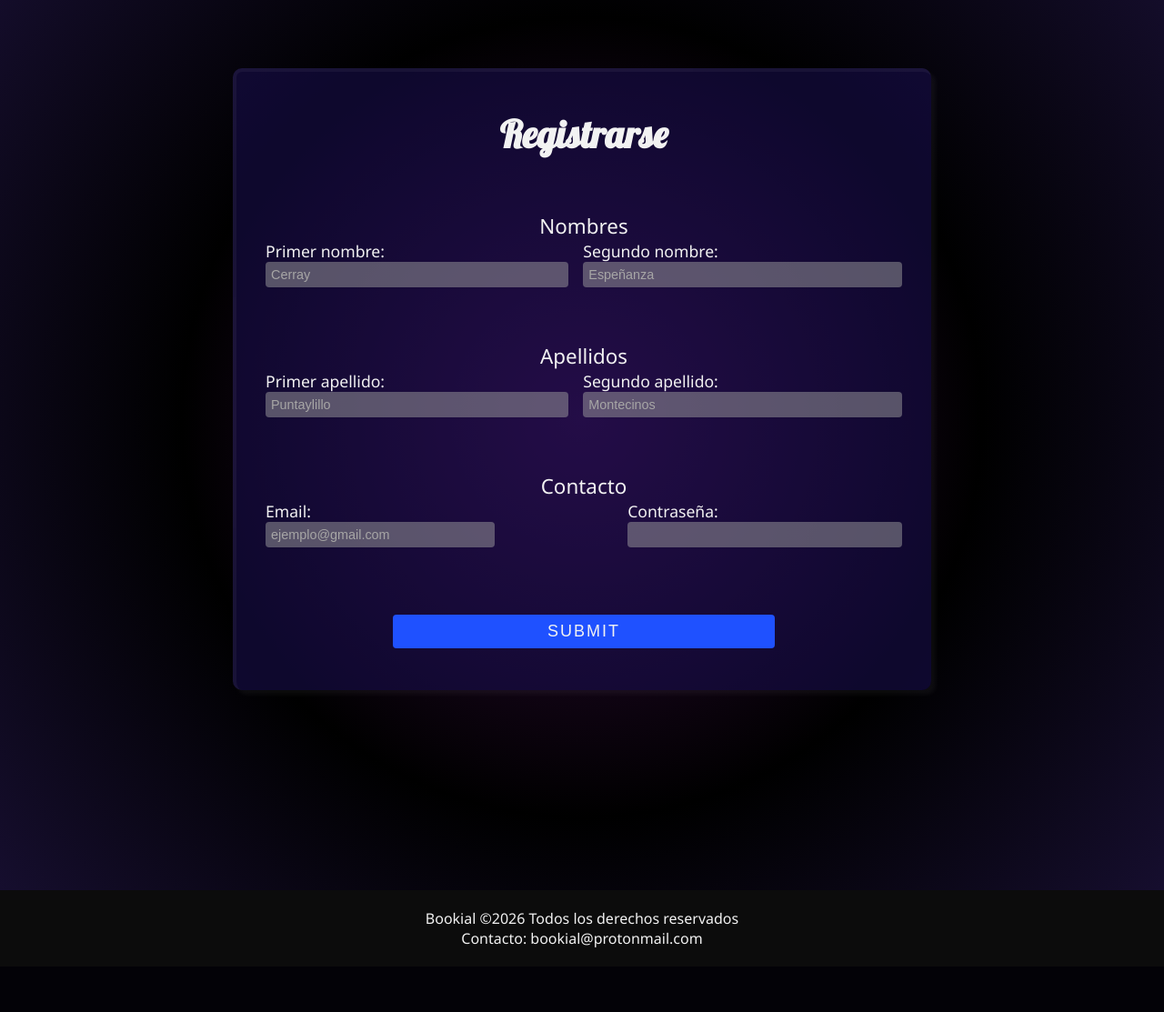
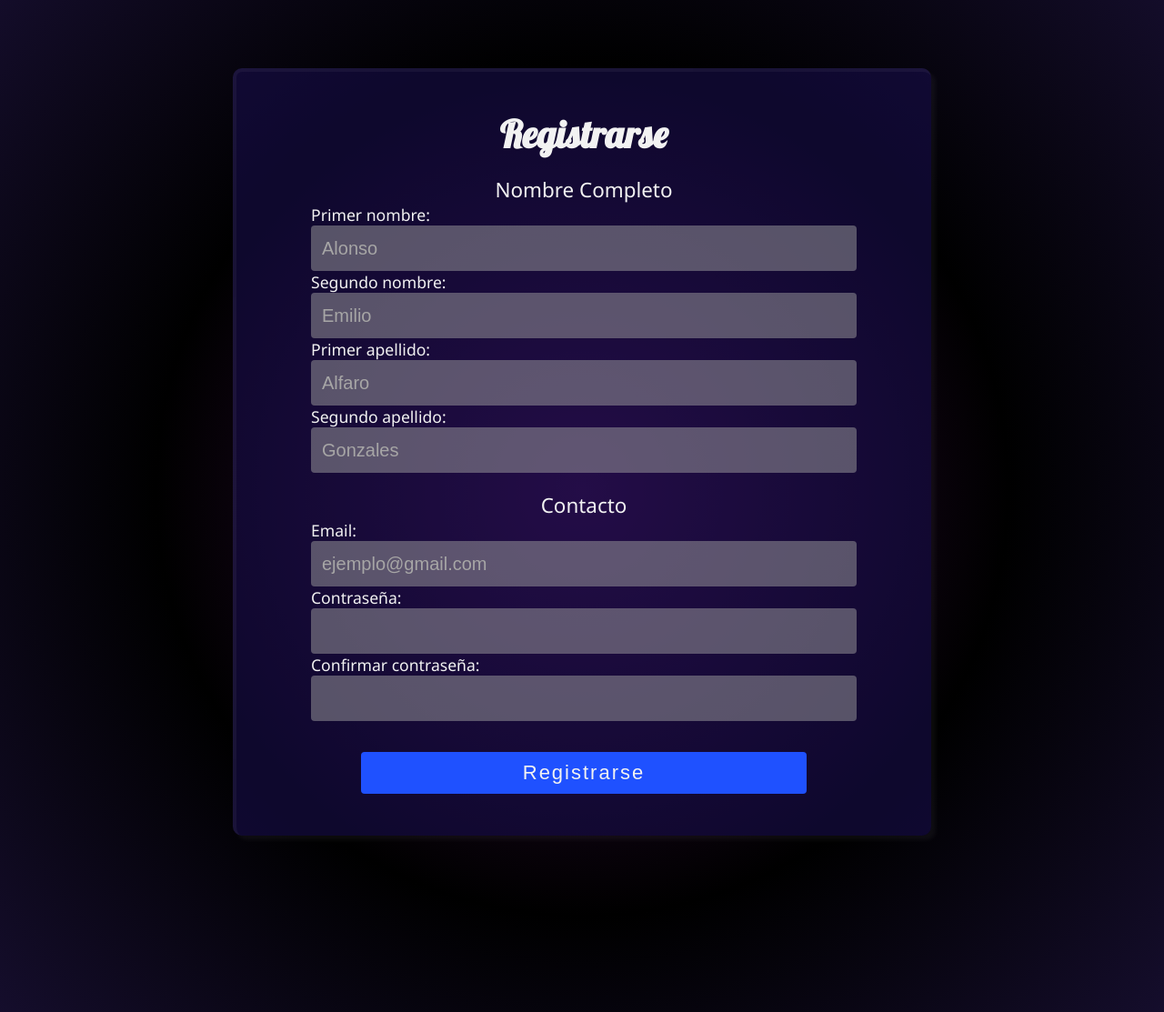
Before and after one commit to tecno-gg/Bookial-T2, a Flask app: template templates/public/register.html in a window 1280 px wide. Shown: the part 145-1258 px from the top of the page at 91% size. Before the commit the page ends 1187 px from the top, so only its background shows below. Run offline with Flask 3, Linux system fonts and the light colour scheme; the template is opened without the code that fills it, so the values that code supplies are empty; parts of the project's set-up code (start-up, migrations or seed data) failed here and were passed over.

Commit message:
Bienvenidos a la asombrosa chamba digital

```diff
--- a/static/css/common.css
+++ b/static/css/common.css
@@ -69,6 +69,10 @@ a {
     border-radius: 10px;
 }
 
+input:focus {
+    border: none;
+    color: none;
+}
 
 a:has(p):hover {
     background-color: rgba(255, 255, 255, 0.233);
--- a/static/css/useraccount.css
+++ b/static/css/useraccount.css
@@ -34,16 +34,12 @@ h1 {
 
 .register-box fieldset {
     margin: 60px auto;
+    margin: 20px 50px;
 }
 
 fieldset {
     border: none;
-    margin: 40px auto;
 
-    display: flex;
-    align-items: center;
-    justify-content: space-between;
-    gap: 4px;
 }
 
 fieldset div {
@@ -59,33 +55,38 @@ legend {
     text-align: left;
 }
 
+span {
+    color: red;
+}
+
 input {
     width: 100%;
-    padding: 6px 6px;
+    padding: 12px 12px;
     background-color: rgba(163, 163, 163, 0.486);
     color: var(--white);
 
     border-radius: 4px;
     border: none;
 
-    font-size: 0.9em;
+    font-size: 1.4em;
     appearance: none;
 }
 
 input::placeholder {
     color: rgb(167, 166, 166);
+    font-size: 20px;
 }
 
 input[type="submit"] {
-    width: 60%;
+    width: 70%;
     border-radius: 4px;
     margin: 14px auto;
-    padding: 8px 12px;
+    padding: 10px 12px;
     background-color: #1f51ff;
 
     cursor: pointer;
     border: none;
-    font-size: 18px;
+    font-size: 22px;
     letter-spacing: 2px;
 
     transition: background-color 0.5s ease-out;
--- a/templates/public/register.html
+++ b/templates/public/register.html
@@ -33,27 +33,23 @@
 			<h1>Registrarse</h1>
 			<form action="" method="FORM_REGISTER">
 				<fieldset>
-					<legend>Nombres</legend>
+					<legend>Nombre Completo</legend>
 					<div>
 						<label for="user-name01">Primer nombre:</label>
-						<input type="text" id="user-name01" name="name01" placeholder="Cerray" required>
+						<input type="text" id="user-name01" name="name01" placeholder="Alonso" required>
 					</div>
 					<div>
 						<label for="user-name02">Segundo nombre:</label>
-						<input type="text" id="user-name02" name="name02" placeholder="Espeñanza" required>
+						<input type="text" id="user-name02" name="name02" placeholder="Emilio">
 					</div>
-				</fieldset>
-
-				<fieldset>
-					<legend>Apellidos</legend>
 					<div>
 						<label for="user-surname01">Primer apellido:</label>
-						<input type="text" id="user-surname01" name="surname01" placeholder="Puntaylillo" required>
+						<input type="text" id="user-surname01" name="surname01" placeholder="Alfaro" required>
 					</div>
 
 					<div>
 						<label for="user-surname02">Segundo apellido:</label>
-						<input type="text" id="user-surname02" name="surname02" placeholder="Montecinos" required>
+						<input type="text" id="user-surname02" name="surname02" placeholder="Gonzales" required>
 					</div>
 				</fieldset>
 
@@ -67,8 +63,12 @@
 						<label for="user-password">Contraseña:</label>
 						<input type="password" id="user-password" name="password" minlength="6" required>
 					</div>
+					<div>
+						<label for="user-password">Confirmar contraseña:</label>
+						<input type="password" id="user-password" name="password" minlength="6" required>
+					</div>
 				</fieldset>
-				<input type="submit" value="SUBMIT"></input>
+				<input type="submit" value="Registrarse"></input>
 			</form>
 		</section>
 
```
